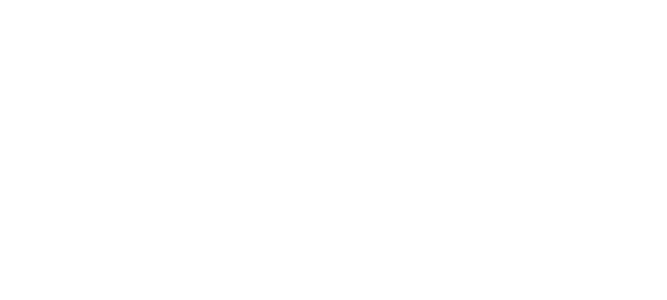
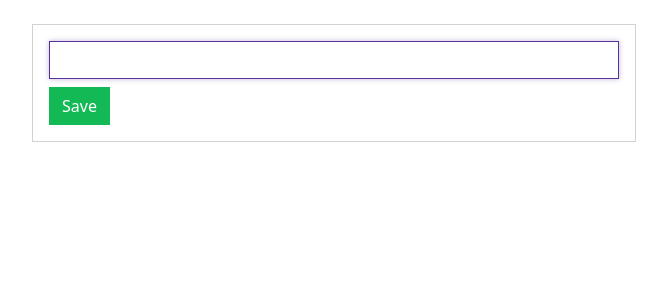
Before and after one commit to NachoXS15/todo-tasks-app, a React (Create React App) app: page / in a window 1280 px wide. Shown: the top 300 px of the page, without its empty margins (306-973 px from the left). Built offline with nearby package versions, Linux system fonts and the light colour scheme.

Commit message:
added hooks and bootswatch

```diff
--- a/package.json
+++ b/package.json
@@ -1,5 +1,5 @@
 {
-  "name": "xs-pc-landing",
+  "name": "todo-tasks-app",
   "version": "0.1.0",
   "private": true,
   "dependencies": {
--- a/src/App.tsx
+++ b/src/App.tsx
@@ -2,10 +2,62 @@
 import logo from "./logo.svg";
 import "./App.css";
 //type declaration;
+type FormElement = React.FormEvent<HTMLFormElement>;
+interface ITask {
+  name: string;
+  done: boolean;
+}
 
 
-function App(){
 
+
+function App(): JSX.Element{
+
+  const [newTask, setNewTask] = useState<string>("");
+  const [tasks, setTasks] = useState<ITask[]>([]);
+
+  const handleSubmit = (e: FormElement) => {
+    e.preventDefault();
+    addTasks(newTask);
+    console.log(tasks);
+    setNewTask("");
+  };
+
+  const addTasks = (name: string) => {
+    const setNewTasks: ITask[] = [...tasks, { name, done: false }];
+    setTasks(setNewTasks);
+  };
+
+  return (
+    <div className="containter p-4">
+      <div className="row">
+        <div className="col-md-6 offset-md-3">
+          <div className="card">
+            <div className="card-body">
+              <form onSubmit={handleSubmit}>
+                <input
+                  type="text"
+                  onChange={(e) => {
+                    setNewTask(e.target.value);
+                  }}
+                  value={newTask}
+                  className="form-control"
+                  autoFocus
+                />
+                <button className="btn btn-success btn-block mt-2">Save</button>
+              </form>
+            </div>
+            {tasks.map((t: ITask, i: number) => {
+              return <div key={i} className="card card-body mt-2">
+                <h3>{t.name}</h3>;
+                <p>{t.done + ''}</p>
+              </div>
+            })}
+          </div>
+        </div>
+      </div>
+    </div>
+  );
 }
 
 export default App;
```
